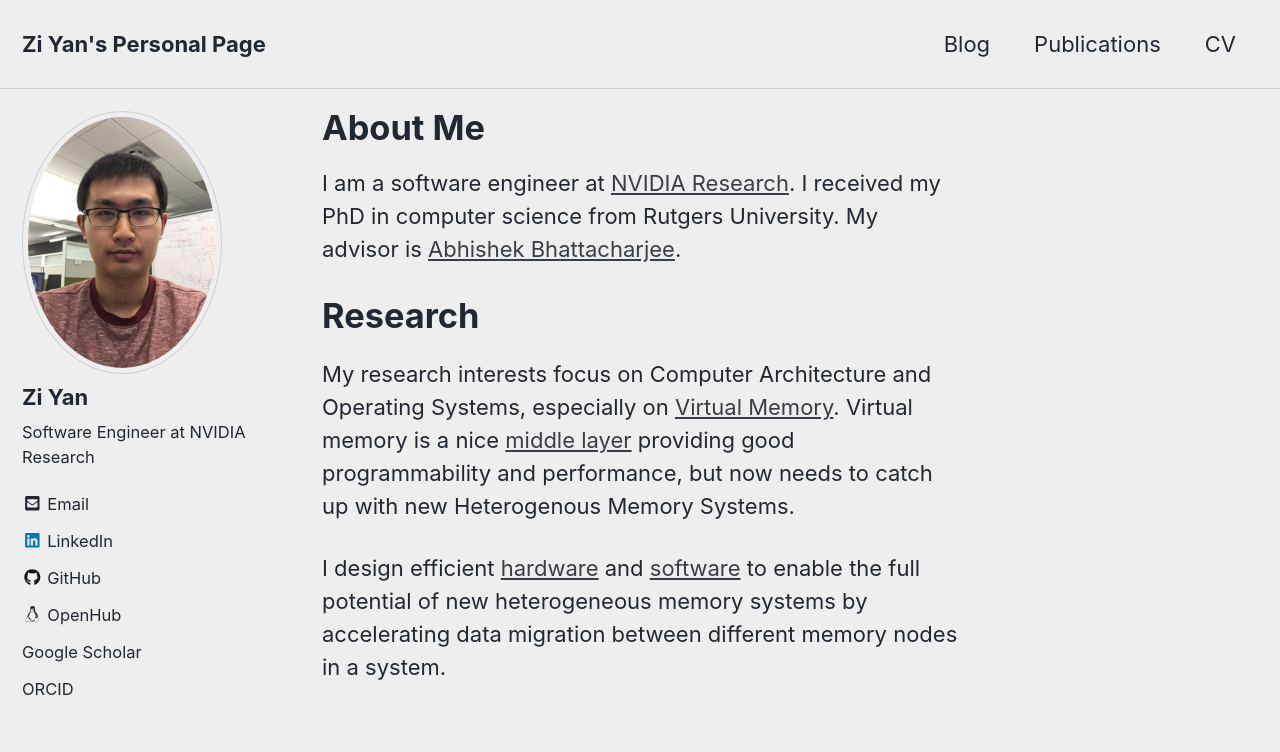
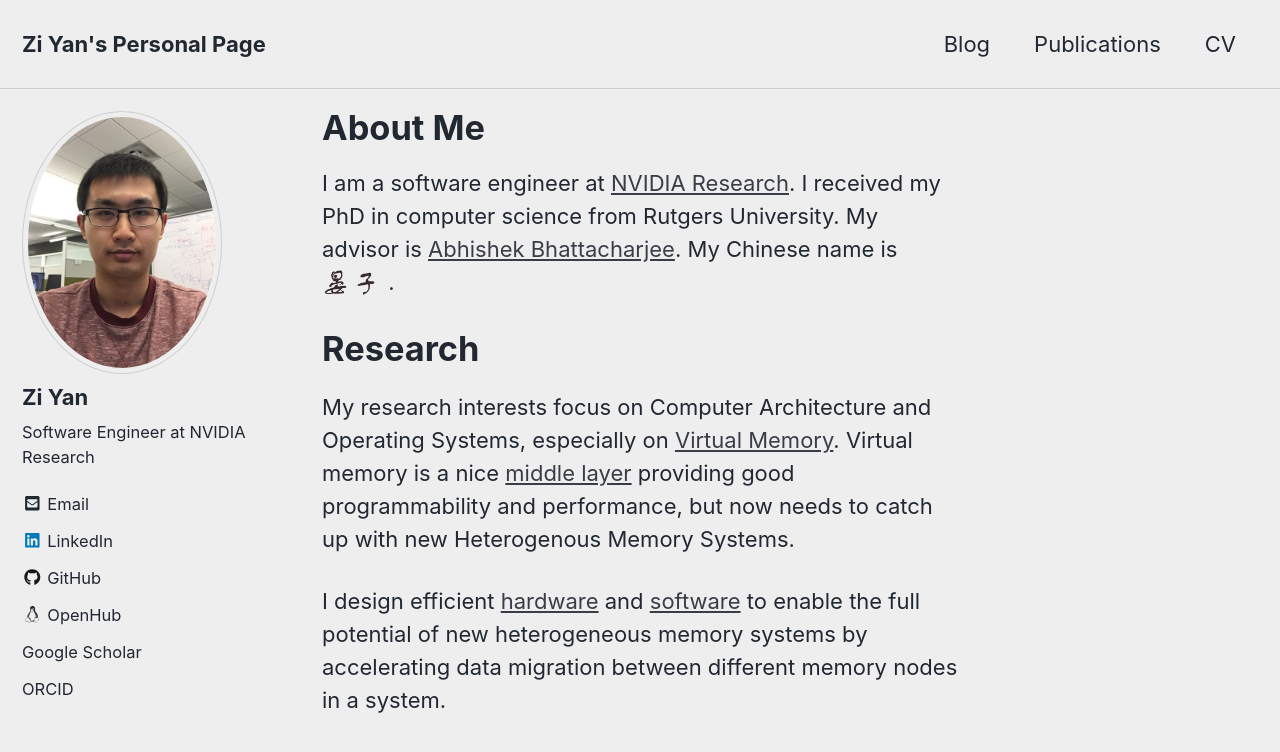
Before and after one commit to x-y-z/x-y-z.github.io, a Jekyll site: the page built from _pages/about.md, in a window 1280 px wide and 900 px high. Shown: the top 752 px of the window. Built offline with Jekyll 4.4.1, drawn with Linux system fonts in a browser that asks for light colours; cached includes are drawn as plain includes; our own code applies the rules of GitHub Pages for plain Markdown files; comment, search, counter and statistics services are not loaded; a style sheet for code colours, icons or effects is not loaded.

Commit message:
Add my Chinese name.
Signed-off-by: Zi Yan <zi.yan@normal.zone>

```diff
--- a/_pages/about.md
+++ b/_pages/about.md
@@ -8,7 +8,8 @@ redirect_from:
   - /about.html
 ---
 I am a software engineer at [NVIDIA Research](https://research.nvidia.com). I received my PhD in computer science from Rutgers University. My advisor is
-[Abhishek Bhattacharjee](http://www.cs.yale.edu/homes/abhishek/).
+[Abhishek Bhattacharjee](http://www.cs.yale.edu/homes/abhishek/). My Chinese
+name is <img src="images/yanzi.png" alt="晏子" style="width:60px;" /> .
 
 # Research
 
```
Also changed, not shown: images/yanzi.png (added).
